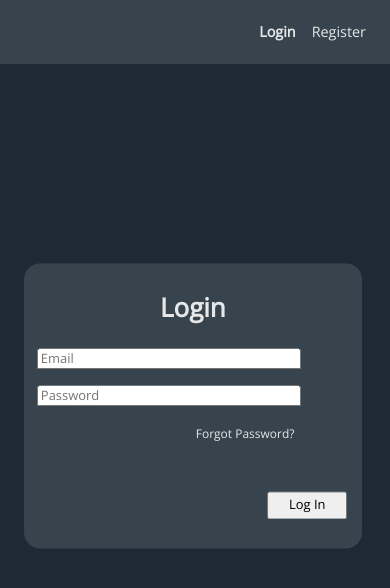
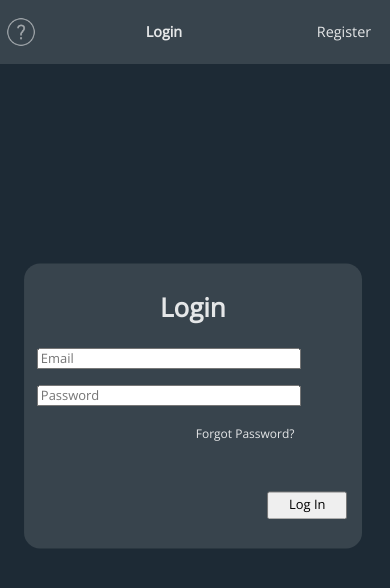
Before and after one commit to jdias95/FitnessApp, a React (Create React App) app in the folder client/: page /login in a window 390 px wide. Shown: the top 588 px of the page. Built offline with nearby package versions, Linux system fonts and the light colour scheme; no server answers.

Commit message:
Adds walkthrough img to nav

```diff
--- a/client/src/App.css
+++ b/client/src/App.css
@@ -38,7 +38,7 @@ p {
   align-items: center;
   justify-content: flex-end;
   z-index: 200;
-  width: 100%;
+  width: 100vw;
   height: 4rem;
   top: 0;
   background-color: #38444d;
@@ -65,6 +65,19 @@ p {
 .nav a.active {
   font-weight: bold;
   cursor: default;
+}
+
+.walkthrough-img {
+  position: relative;
+  left: 1.5em;
+  width: 50px;
+  height: 50px;
+}
+
+.walkthrough-img:hover {
+  cursor: pointer;
+  content: url("../public/walkthrough-hover.png");
+  transition: content 0.3s;
 }
 
 button:hover {
@@ -805,9 +818,13 @@ li {
   }
 
   .nav .name {
-    left: 2rem;
+    left: calc(1.7em + 50px);
     transform: none;
     width: auto;
+  }
+
+  .nav a {
+    margin: 0.2em;
   }
 
   .graph {
@@ -845,8 +862,14 @@ li {
     width: 100%;
   }
 
+  .walkthrough-img {
+    width: 30px;
+    height: 30px;
+  }
+
   .nav .name {
-    font-size: 1.5rem;
+    left: calc(2em + 30px);
+    font-size: 1.4em;
   }
 
   .home {
@@ -887,6 +910,15 @@ li {
     height: 2.5rem;
   }
 
+  .walkthrough-img {
+    height: 30px;
+    width: 30px;
+  }
+
+  .nav .name {
+    left: calc(2em + 30px);
+  }
+
   .background-container {
     max-height: calc(100vh - 2.5rem);
     height: calc(100vh - 2.5rem);
--- a/client/src/App.js
+++ b/client/src/App.js
@@ -378,6 +378,11 @@ function App() {
 
   return (
     <div className="App">
+      <img
+        className="walkthrough-img"
+        src={process.env.PUBLIC_URL + "/walkthrough.png"}
+        alt="walkthrough"
+      />
       <RouterProvider router={router}>
         {localStorage.getItem("authToken") ? (
           <NavbarLoggedIn />
--- a/client/src/Root.js
+++ b/client/src/Root.js
@@ -19,12 +19,18 @@ const Root = (props) => {
 
   return (
     <>
-      <div className="nav">
+      <div className="nav space-between">
+        <img
+          className="walkthrough-img"
+          src={process.env.PUBLIC_URL + "/walkthrough.png"}
+          alt="walkthrough"
+        />
         {localStorage.getItem("authToken") ? (
           <>
             <h1 className="name">
               Hello, {JSON.parse(localStorage.getItem("authToken")).firstName}!
             </h1>
+            <div>
               <Link
                 className={location.pathname === "/dashboard" ? "active" : ""}
                 to="/dashboard"
@@ -40,6 +46,7 @@ const Root = (props) => {
               <Link to="/logout" onClick={logout}>
                 Logout
               </Link>
+            </div>
           </>
         ) : (
           <>
```
Also changed, not shown: client/public/walkthrough-hover.png (added), client/public/walkthrough.png (added). Lines whose indentation alone changed are shown as unchanged.
